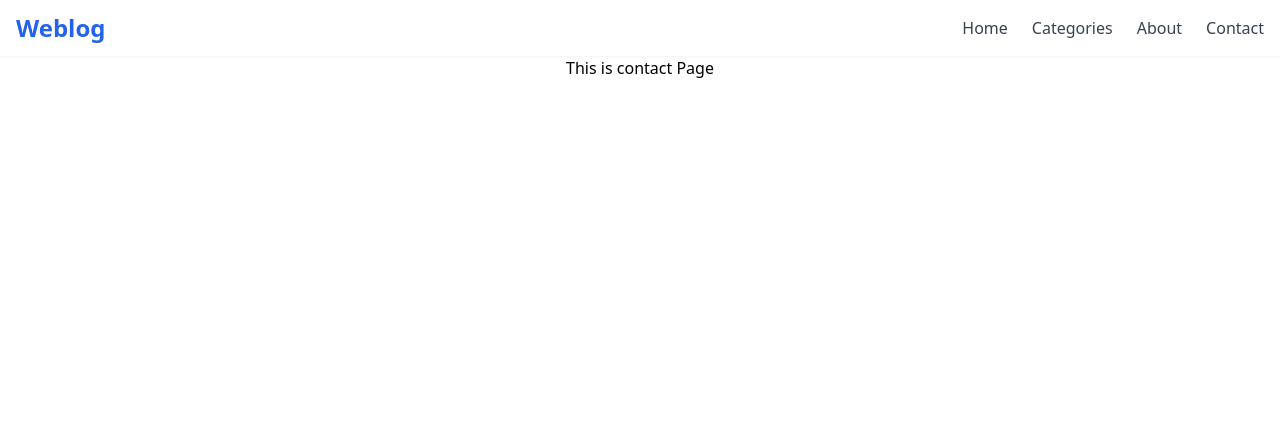
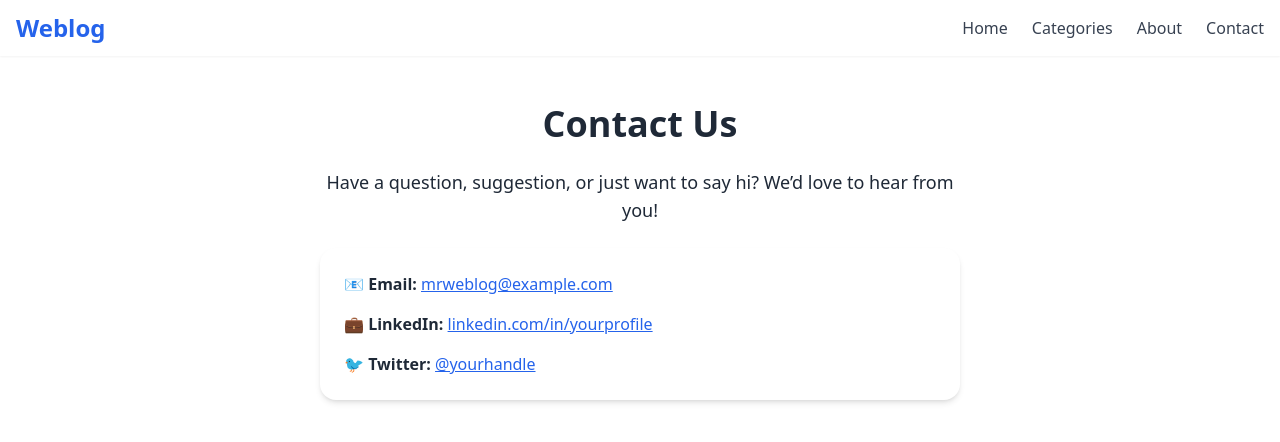
Before and after one commit to fatemefaraji/rtn, a React (Create React App) app: page /contact in a window 1280 px wide. Shown: the top 442 px of the page. Built offline with nearby package versions, Linux system fonts and the light colour scheme; the HTML template or start-up script is replaced by a standard one.

Commit message:
uodating for dynamic pots

```diff
--- a/src/pages/contact/Contact.jsx
+++ b/src/pages/contact/Contact.jsx
@@ -1,8 +1,26 @@
-function Contact(){
-    return(
-        <div>
-<h1 className="text-center"> This is contact Page</h1>
-        </div>
-    )
+import React from 'react';
+
+function Contact() {
+  return (
+    <div className="max-w-2xl mx-auto px-4 py-12 text-gray-800">
+      <h1 className="text-4xl font-bold text-center mb-6">Contact Us</h1>
+      <p className="text-lg text-center mb-6">
+        Have a question, suggestion, or just want to say hi? We’d love to hear from you!
+      </p>
+
+      <div className="bg-white p-6 rounded-2xl shadow-md">
+        <p className="mb-4">
+          📧 <strong>Email:</strong> <a href="mailto:mrweblog@example.com" className="text-blue-600 underline">mrweblog@example.com</a>
+        </p>
+        <p className="mb-4">
+          💼 <strong>LinkedIn:</strong> <a href="https://linkedin.com/in/yourprofile" className="text-blue-600 underline">linkedin.com/in/yourprofile</a>
+        </p>
+        <p>
+          🐦 <strong>Twitter:</strong> <a href="https://twitter.com/yourhandle" className="text-blue-600 underline">@yourhandle</a>
+        </p>
+      </div>
+    </div>
+  );
 }
+
 export default Contact;
```
